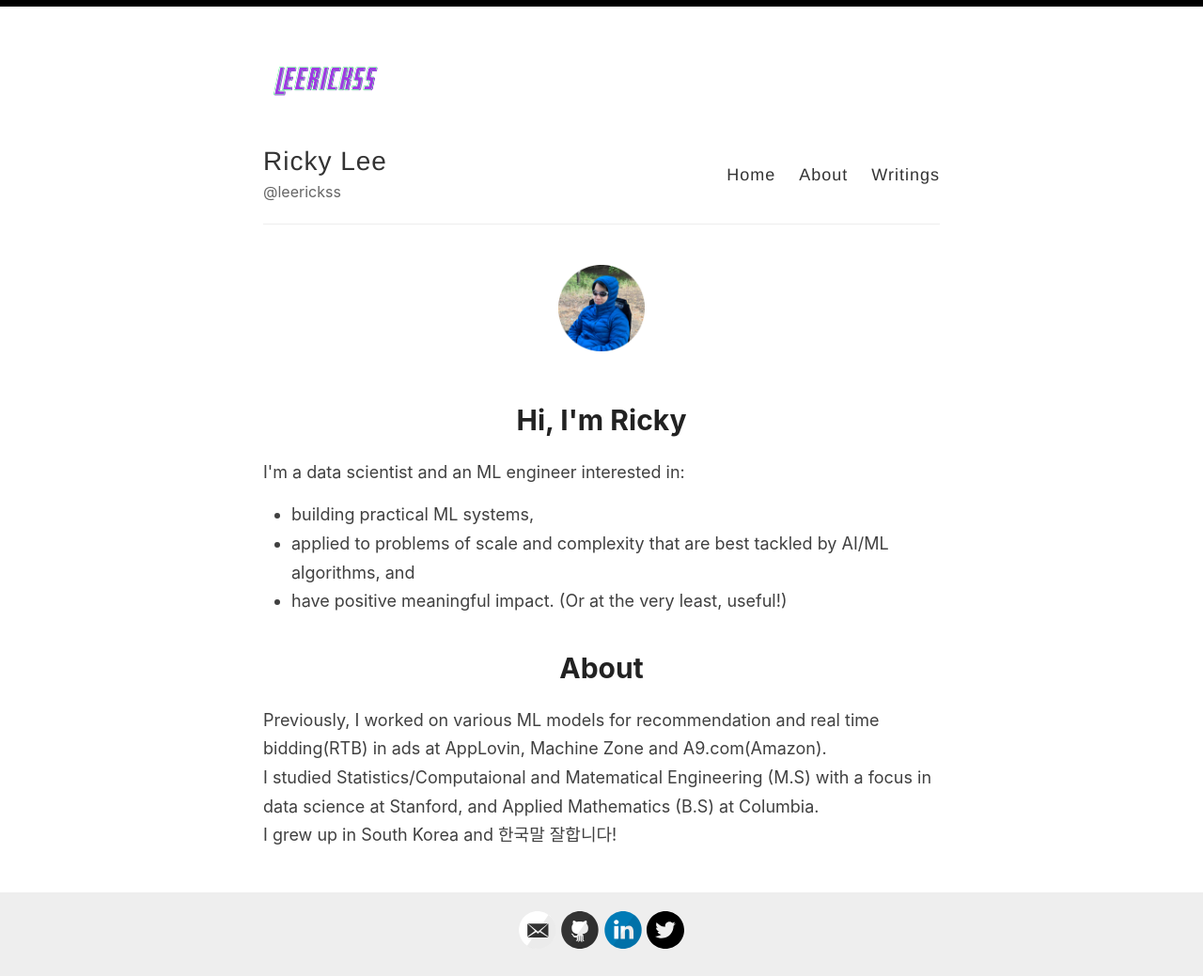
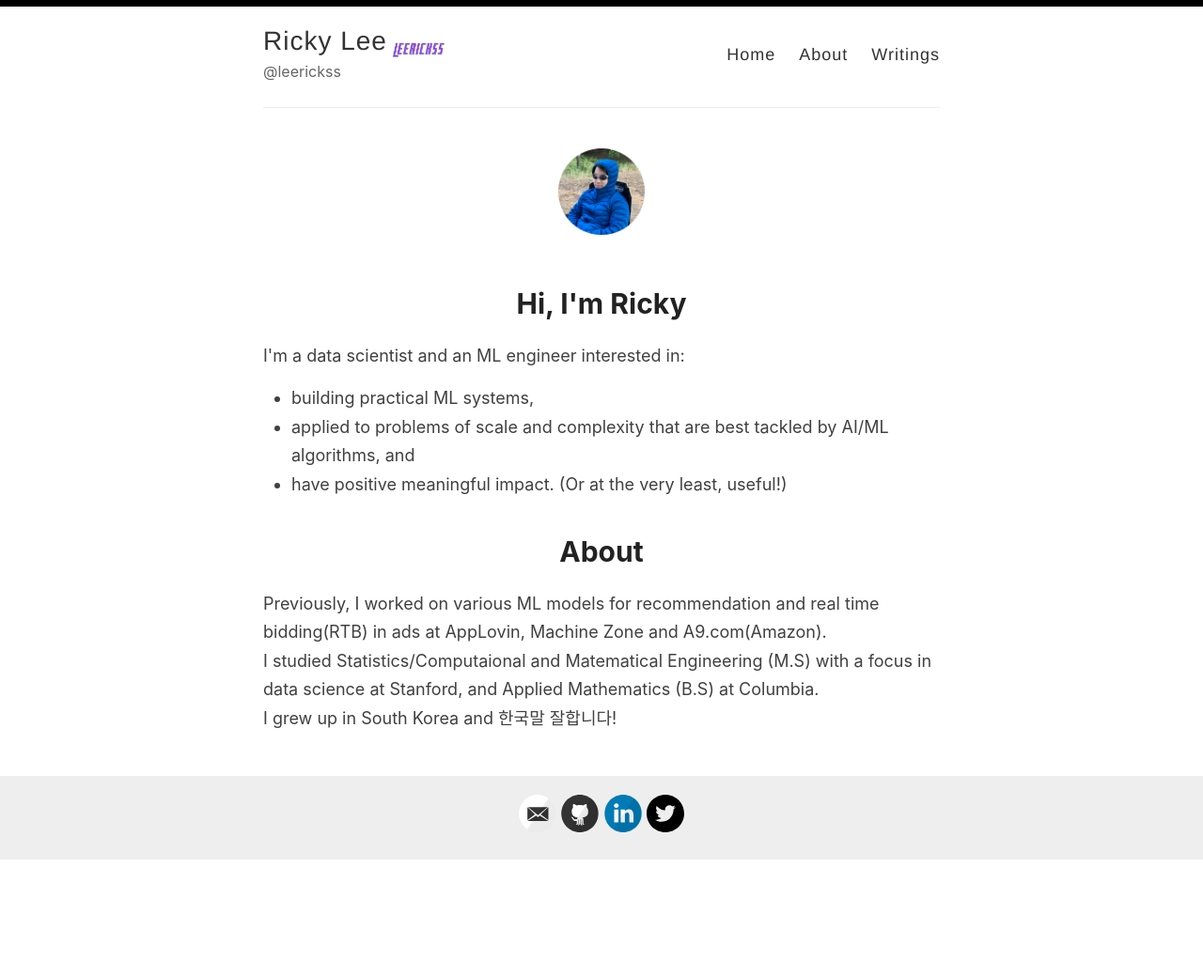
Before and after one commit to leerickss/leerickss.com, a Jekyll site: the page built from index.html, in a window 1280 px wide. Shown: the whole page at 94% size. Built offline with Jekyll 4.4.1, drawn with Linux system fonts in a browser that asks for light colours; the list of posts is cut into pages by our own code; after the commit the page ends 915 px from its top, so only the background shows below that.

Commit message:
remove display block style

```diff
--- a/_layouts/landing.html
+++ b/_layouts/landing.html
@@ -21,7 +21,7 @@
         <div class="container">
           <header class="masthead clearfix">
             <!-- logo image at the top left -->
-            <a href="{{ site.baseurl }}/" class="site-logo"><img class="circular" width="128" style="display:block" src="{{ site.baseurl }}{{ site.logo}}" alt="{{ site.title }}" /></a>
+            <a href="{{ site.baseurl }}/" class="site-logo"><img width="64" src="{{ site.baseurl }}{{ site.logo}}" alt="{{ site.title }}" /></a>
 
             <div class="site-info">
               <h1 class="site-name"><a href="{{ site.baseurl }}/">{{ site.name }}</a></h1>
```
